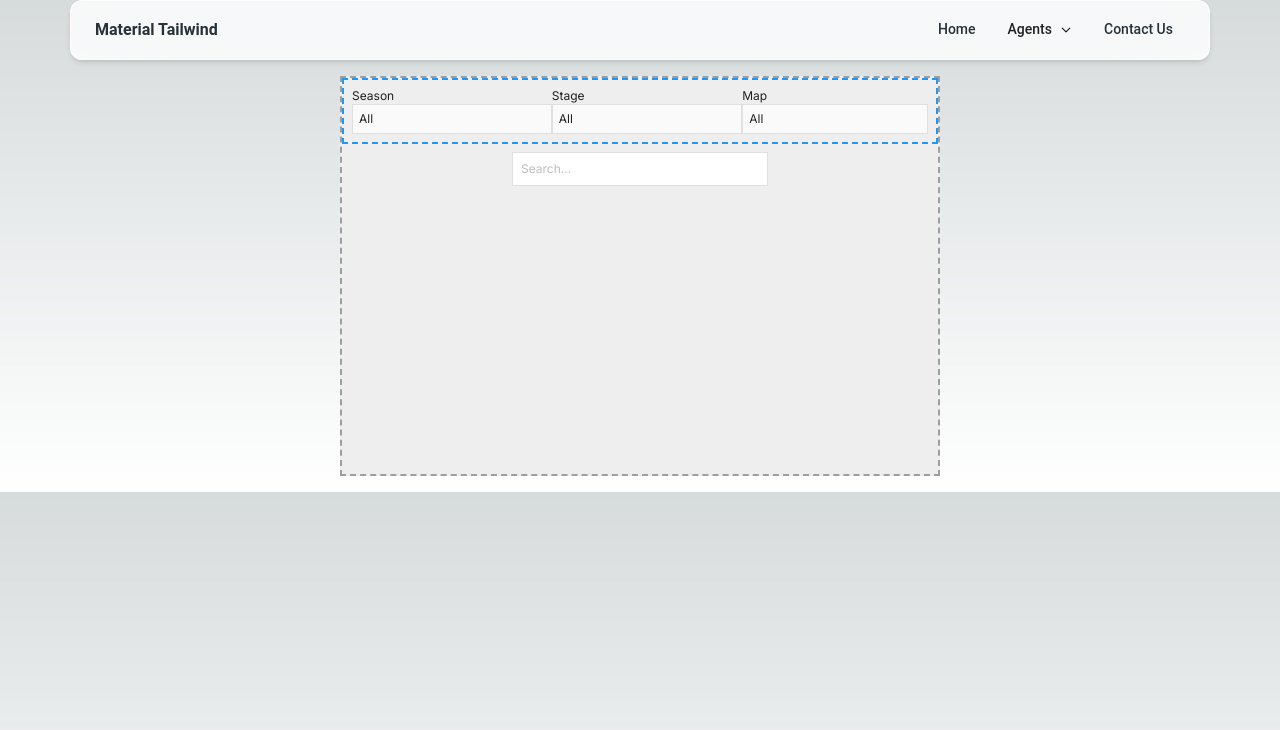
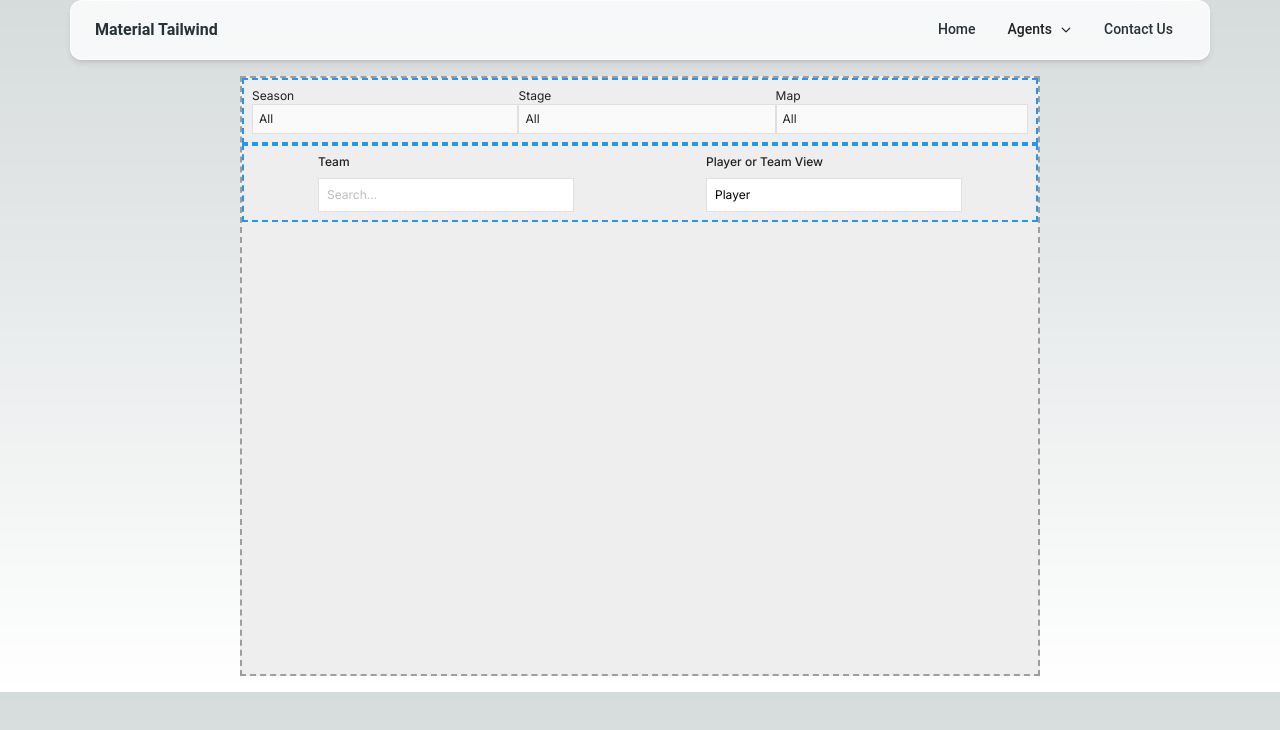
Before and after one commit to RyanLuong1/vct-stats-lab, a Next.js app: page /agents/pick-rates in a window 1280 px wide. Shown: the top 730 px of the page. Built offline with nearby package versions, Linux system fonts and the light colour scheme.

Commit message:
Removed commented out code

```diff
--- a/src/app/agents/pick-rates/page.tsx
+++ b/src/app/agents/pick-rates/page.tsx
@@ -3,12 +3,16 @@
 import React, {useState} from "react";
 import MultiSelectDropdown from "@/components/multi-select-dropdown-menu";
 import SearchBar from "@/components/search-bar";
-import { SEASONS, STAGES, MAPS } from "@/constants";
+import SingleSelectDropdown from "@/components/single-select-dropdown-menu";
+import { SEASONS, STAGES, MAPS, VIEWMODE } from "@/constants";
 
 const PickRates = () => {
     const [selectedSeasons, setSelectedSeasons] = useState<string[]>(SEASONS.map(option => option.value));
     const [selectedStages, setSelectedStages] = useState<string[]>(STAGES.map(option => option.value));
     const [selectedMaps, setSelectedMaps] = useState<string[]>(MAPS.map(option => option.value));
+    const [selectedTeams, setSelectedTeams] = useState<string[]>(['Adam', 'Steve', 'Karen', 'Rachel', 'Racque']);
+    const [SelectedViewMode, setViewMode] = useState<string[]>(VIEWMODE)
+    const [selectedOpponents, setSelectedOpponents] = useState<string[]>([])
     const handleSeasonsChange = (newSelection: string[]) => {
         setSelectedStages(newSelection);
     }
@@ -20,14 +24,16 @@ const PickRates = () => {
     }
     return (
         <>
-        <div className="flex flex-col w-[600px] h-[400px] bg-gray-200 border-2 border-dashed border-gray-500 mx-auto my-4">
+        <div className="flex flex-col w-[800px] h-[600px] bg-gray-200 border-2 border-dashed border-gray-500 mx-auto my-4">
                 <div className="flex flex-row border-2 border-dashed border-blue-500 p-2">
                 <MultiSelectDropdown label="Season" options={SEASONS} selectedOptions={selectedSeasons} onSelectionChange={handleSeasonsChange}/>
                 <MultiSelectDropdown label="Stage" options={STAGES} selectedOptions={selectedStages} onSelectionChange={handleStagesChange}/>
                 <MultiSelectDropdown label="Map" options={MAPS} selectedOptions={selectedMaps} onSelectionChange={handleMapsChange}/>
                 </div>
-                <div></div>
-                    <SearchBar/>
+                <div className="flex flex-row border-2 border-dashed border-blue-500 p-2">
+                <SearchBar label="Team" nameList={selectedTeams}/>
+                <SingleSelectDropdown label="Player or Team View" options={VIEWMODE} defaultOption="Player"/>
+                    </div>
                 <div></div>
             </div>
         </>
```
